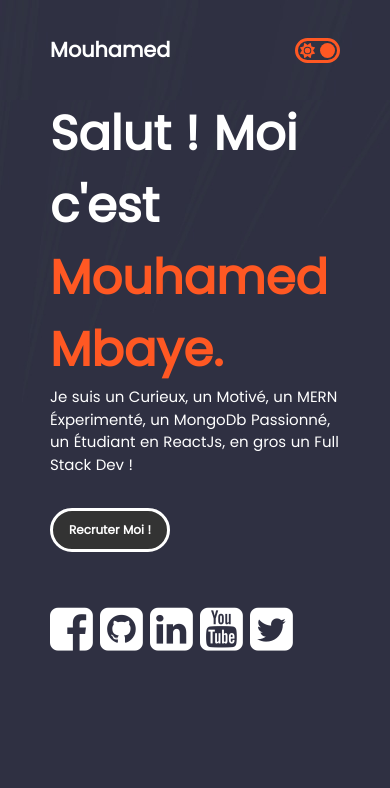
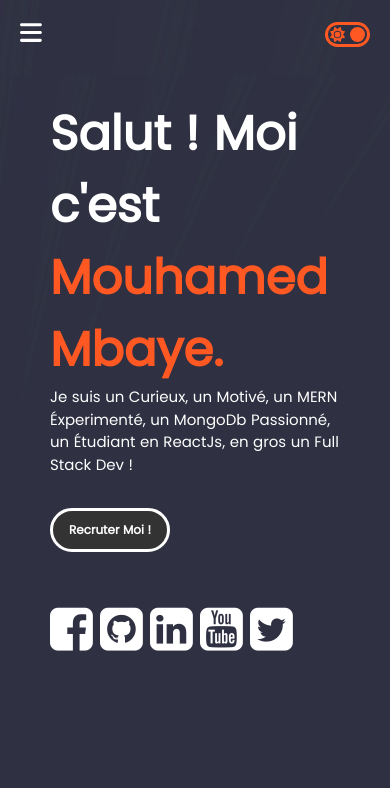
Before and after one commit to modough/myreactporfolio, a React (Create React App) app: page / in a window 390 px wide. Shown: the top 788 px of the page. Built offline with nearby package versions, Linux system fonts and the light colour scheme; a web font is replaced by a local one.

Commit message:
creating mobile sidebar

```diff
--- a/package.json
+++ b/package.json
@@ -19,6 +19,7 @@
     "react-router-dom": "^6.4.0",
     "react-scripts": "5.0.1",
     "react-scroll": "^1.8.7",
+    "react-sidebar": "^3.0.2",
     "swiper": "^8.3.2",
     "web-vitals": "^2.1.4"
   },
--- a/src/components/home/Home.jsx
+++ b/src/components/home/Home.jsx
@@ -9,6 +9,7 @@ import Contact from "../contact/Contact";
 import Footer from "../footer/Footer";
 import { ThemeContext } from "../context/context";
 import { useContext } from "react";
+import SideNavbar from "../sideNavbar/SideNavbar";
 
 const Home = () => {
   const Theme = useContext(ThemeContext);
@@ -21,6 +22,7 @@ const Home = () => {
         color: DarkMode ? "white" : "",
       }}
     >
+      <SideNavbar />
       <Navbar />
       <Intro />
       <Competences />
--- a/src/components/navbar/navbar.css
+++ b/src/components/navbar/navbar.css
@@ -4,7 +4,7 @@
   z-index: 1;
   position: fixed;
   top: 0;
-  height: 100px;
+  height: 70px;
   display: flex;
   justify-content: space-between;
   padding: 20px 100px;
@@ -54,22 +54,7 @@
 
 /* Queries */
 @media screen and (max-width: 480px) {
-  .navbar-right {
+  .navbar-wrapper {
     display: none;
   }
-  .navbar-wrapper {
-    display: flex;
-    padding: 20px 40px;
-    width: 100%;
-    background-size: auto;
-    padding: 20px 50px;
-  }
-  .navbar-left {
-    justify-content: space-between;
-  }
 }
-@media screen and (max-width: 1024px) {
-  .btn {
-    width: 113px;
-  }
-}
--- /dev/null
+++ b/src/components/sideNavbar/SideNavbar.jsx
@@ -0,0 +1,72 @@
+import { faBars, faXmark } from "@fortawesome/free-solid-svg-icons";
+import { FontAwesomeIcon } from "@fortawesome/react-fontawesome";
+import { useState } from "react";
+import { Fragment } from "react";
+import { Link } from "react-scroll";
+import { ThemeContext } from "../context/context";
+import { useContext } from "react";
+import "./sideNavbar.css";
+import Toggle from "../toggle/Toggle";
+
+const SideNavbar = () => {
+  const Theme = useContext(ThemeContext);
+  const DarkMode = Theme.state.darkMode;
+  const [sidebar, setSidebar] = useState(false);
+  const showSideNavbar = () => {
+    setSidebar(!sidebar);
+  };
+
+  return (
+    <div className="sidenavbar">
+      <div className="sidenavbar-bars">
+        <Link to="#" className="menu">
+          <FontAwesomeIcon
+            icon={faBars}
+            className="bars"
+            style={{ color: DarkMode ? "grey" : "" }}
+            onClick={showSideNavbar}
+          />
+        </Link>
+        <Toggle />
+      </div>
+      <nav className={sidebar ? "sidebar-menu active" : "sidebar-menu"}>
+        <ul className="sidebar-menu-elm">
+          <Link activeClass="active" to="intro" spy={true} smooth={true}>
+            <li
+              style={{ color: DarkMode ? "grey" : "" }}
+              onClick={showSideNavbar}
+            >
+              Accueil
+            </li>
+          </Link>
+          <Link activeClass="active" to="competences" spy={true} smooth={true}>
+            <li
+              style={{ color: DarkMode ? "grey" : "" }}
+              onClick={showSideNavbar}
+            >
+              Compétences
+            </li>
+          </Link>
+          <Link activeClass="active" to="porfolio" spy={true} smooth={true}>
+            <li
+              style={{ color: DarkMode ? "grey" : "" }}
+              onClick={showSideNavbar}
+            >
+              Porfolio
+            </li>
+          </Link>
+          <Link activeClass="active" to="contact" spy={true} smooth={true}>
+            <li
+              style={{ color: DarkMode ? "grey" : "" }}
+              onClick={showSideNavbar}
+            >
+              Contact
+            </li>
+          </Link>
+        </ul>
+      </nav>
+    </div>
+  );
+};
+
+export default SideNavbar;
--- /dev/null
+++ b/src/components/sideNavbar/sideNavbar.css
@@ -0,0 +1,61 @@
+.sidenavbar-bars {
+  display: none;
+}
+.sidebar-menu {
+  display: none;
+}
+
+/* Queries */
+@media screen and (max-width: 480px) {
+  .sidenavbar-bars {
+    display: flex;
+    flex-direction: row;
+    background-image: url("../../assets/img/bg.jpg");
+    justify-content: space-between;
+    align-items: baseline;
+    position: fixed;
+    z-index: 100;
+    width: 100%;
+    height: 75px;
+    padding: 20px;
+  }
+  .sidebar-menu {
+    display: flex;
+    flex-direction: column;
+    align-items: center;
+    justify-content: flex-end;
+    height: 250px;
+    background-color: rgb(47, 48, 66);
+    position: fixed;
+    z-index: 1;
+    width: 35%;
+    top: 0;
+    left: -100%;
+    transition: 850ms;
+    padding-bottom: 20px;
+  }
+  .sidebar-menu.active {
+    left: 0;
+    transition: 350ms;
+  }
+  .sidebar-menu-elm {
+    display: flex;
+    flex-direction: column;
+    gap: 15px;
+    list-style: none;
+    font-weight: bold;
+    color: var(--white);
+    margin-bottom: 0 !important;
+    padding-left: 0;
+  }
+  .sidebar-menu-elm li {
+    padding: 0 10px;
+  }
+  .sidebar-menu-elm li:hover {
+    background-color: var(--dark-orange);
+  }
+  .bars {
+    font-size: 25px;
+    color: var(--white);
+  }
+}
--- a/src/components/toggle/toggle.css
+++ b/src/components/toggle/toggle.css
@@ -6,6 +6,7 @@
   padding: 2px;
   gap: 5px;
   cursor: pointer;
+  height: 25px;
 }
 .toggle-container > * {
   color: var(--dark-orange);
```
Also changed, not shown: src/components/navbar/Navbar.jsx (+8 -2 lines), 1 other file (tests, documents, lock files or other folders).
